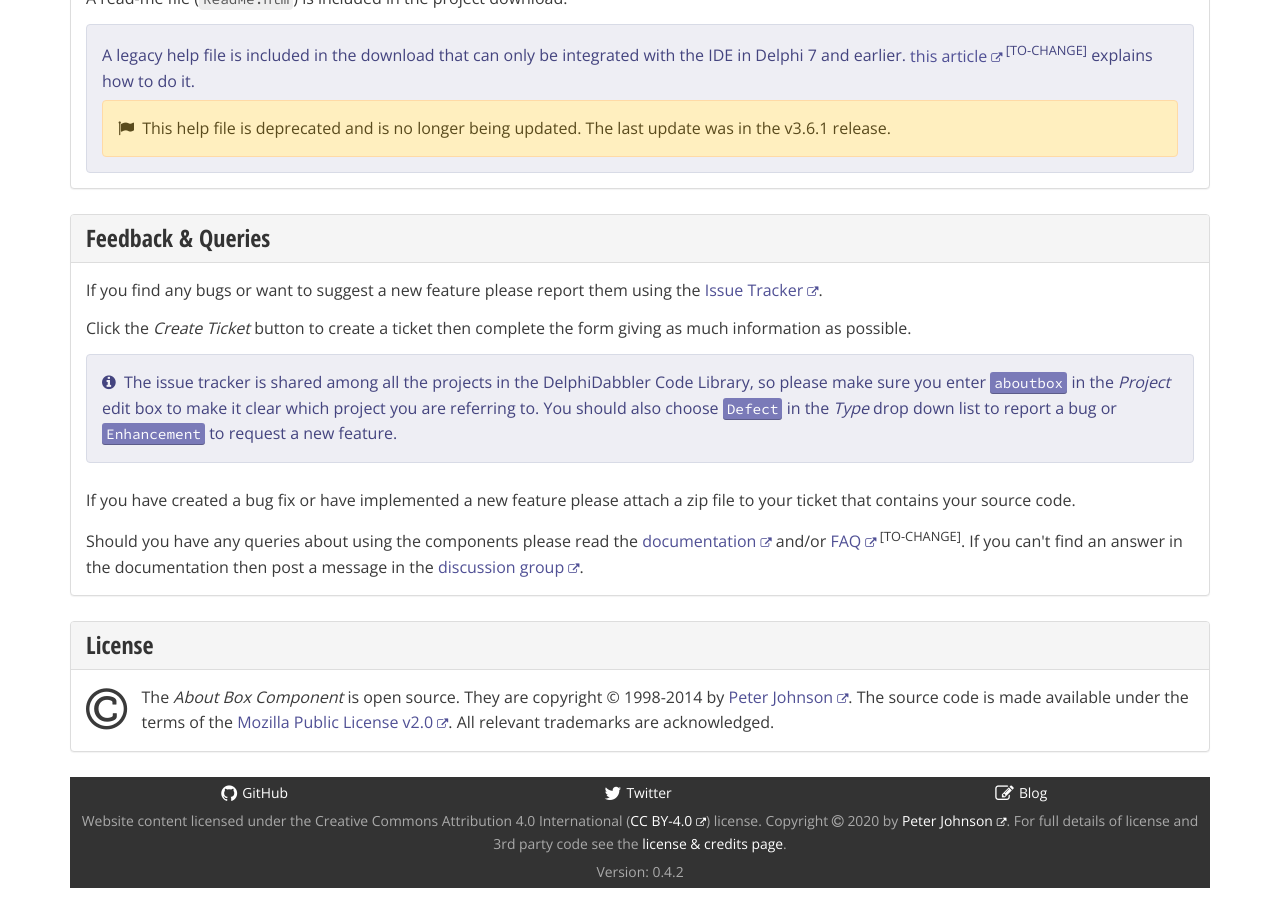
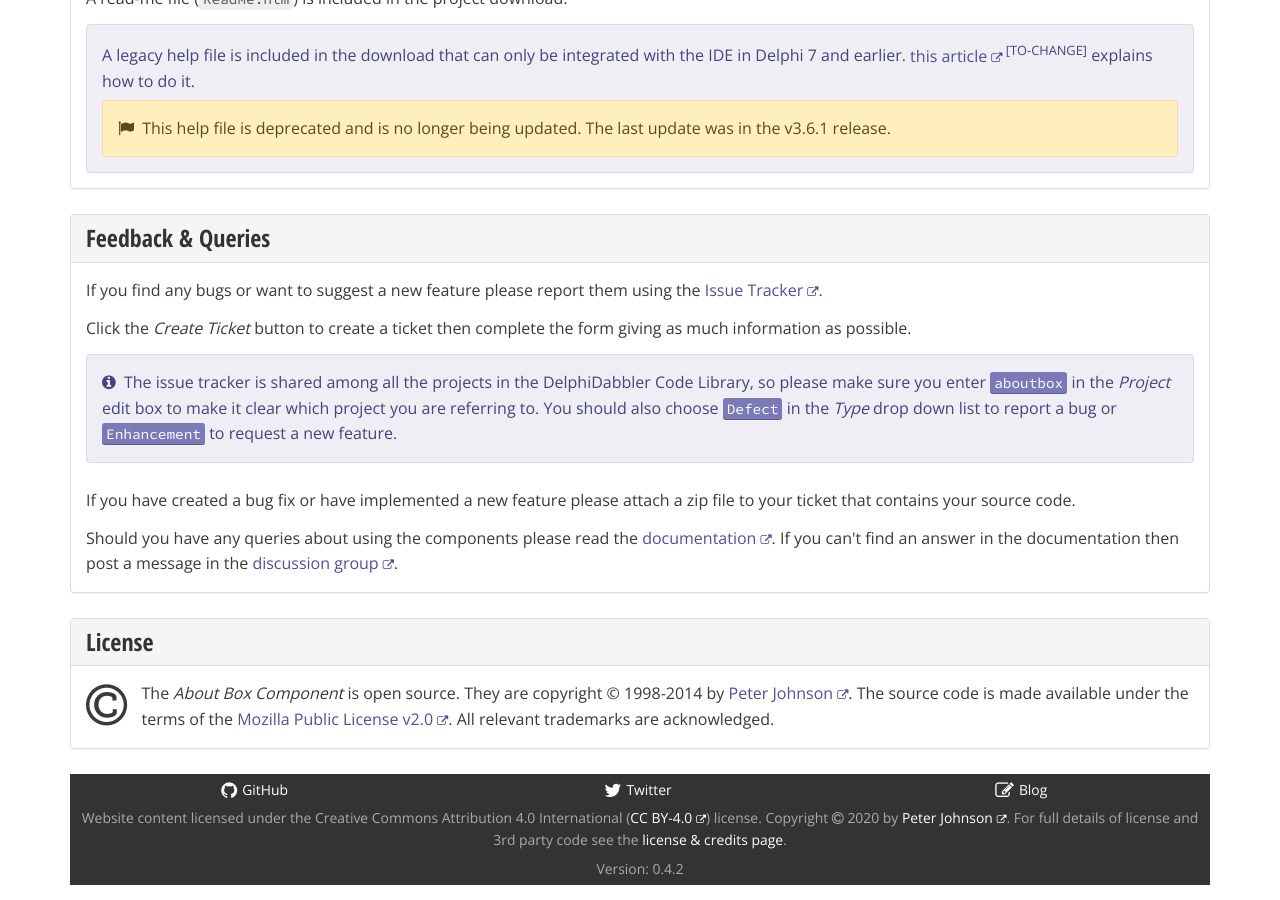
Before and after one commit to delphidabbler/delphidabbler.github.io, a Jekyll site: the page built from _software/aboutbox.html, in a window 1280 px wide and 900 px high, scrolled down 2545 px. Built offline with Jekyll 4.4.1, drawn with Linux system fonts in a browser that asks for light colours; nearby versions of some CDN libraries.

Commit message:
Remove link to FAQ from about box page
FAQ doesn't really add much to page content. The FAQ is on DelphiDabbler.com, so that's one less to worry about porting to GitHub.

```diff
--- a/_software/aboutbox.html
+++ b/_software/aboutbox.html
@@ -213,7 +213,7 @@
       If you have created a bug fix or have implemented a new feature please attach a zip file to your ticket that contains your source code.
     </p>
     <p>
-      Should you have any queries about using the components please read the <a href="https://github.com/delphidabbler/ddab-lib-docs/blob/master/Docs/AboutBoxComponent.md">documentation</a> and/or <span class="tochange" title="Need to move FAQ over to GitHub"><a href="http://wiki.delphidabbler.com/index.php/FAQs/AboutBoxComponent">FAQ</a></span>. If you can't find an answer in the documentation then post a message in the <a href="https://sourceforge.net/p/ddablib/discussion/">discussion group</a>.
+      Should you have any queries about using the components please read the <a href="https://github.com/delphidabbler/ddab-lib-docs/blob/master/Docs/AboutBoxComponent.md">documentation</a>. If you can't find an answer in the documentation then post a message in the <a href="https://sourceforge.net/p/ddablib/discussion/">discussion group</a>.
     </p>
   </div>
 </section>
```
